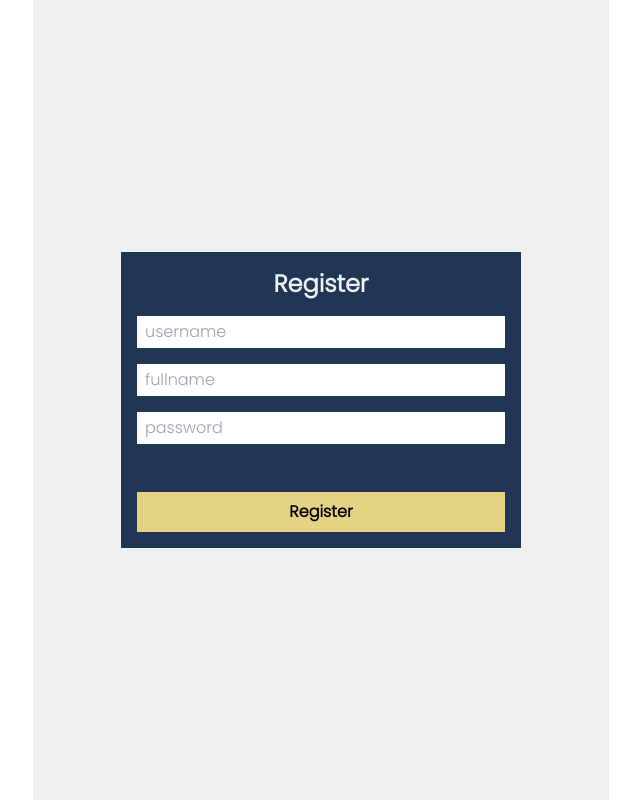
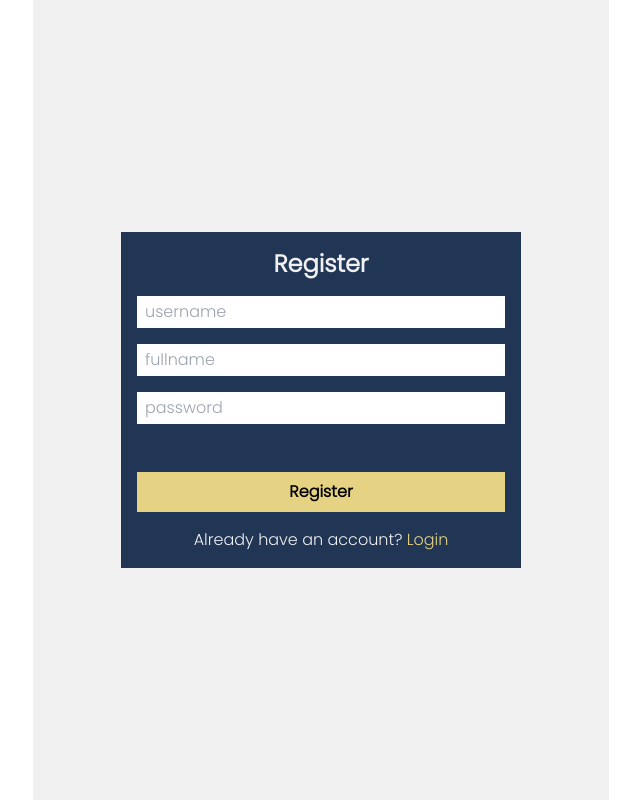
Before and after one commit to Yadija/diacus-app, a Next.js app: page /register in a window 1280 px wide. Shown: the whole page, without its empty margins (319-959 px from the left). Built offline with nearby package versions, Linux system fonts and the light colour scheme.

Commit message:
⚒️build: add link in login and register page

```diff
--- a/src/app/(auth)/login/page.tsx
+++ b/src/app/(auth)/login/page.tsx
@@ -3,6 +3,7 @@
 import { FormEvent, useEffect, useState } from 'react';
 import useInput from '@/hooks/useInput';
 import { useRouter } from 'next/navigation';
+import Link from 'next/link';
 
 const login = async ({
   username,
@@ -84,6 +85,10 @@ export default function Login() {
         <button type='submit' className='mt-8 bg-[#E5D283] p-2 font-bold'>
           Login
         </button>
+        <p className='text-center text-[#F0F0F0]'>
+          {`Don't have an account? `}
+          <Link href="/register" className='text-[#E5D283]'>Register</Link>
+        </p>
       </form>
     </main>
   );
--- a/src/app/(auth)/register/page.tsx
+++ b/src/app/(auth)/register/page.tsx
@@ -1,6 +1,7 @@
 'use client';
 
 import useInput from '@/hooks/useInput';
+import Link from 'next/link';
 import { useRouter } from 'next/navigation';
 import { FormEvent, useEffect, useState } from 'react';
 
@@ -96,6 +97,10 @@ export default function Register() {
         <button type='submit' className='mt-8 bg-[#E5D283] p-2 font-bold'>
           Register
         </button>
+        <p className='text-center text-[#F0F0F0]'>
+          {`Already have an account? `}
+          <Link href="/login" className='text-[#E5D283]'>Login</Link>
+        </p>
       </form>
     </main>
   );
```
